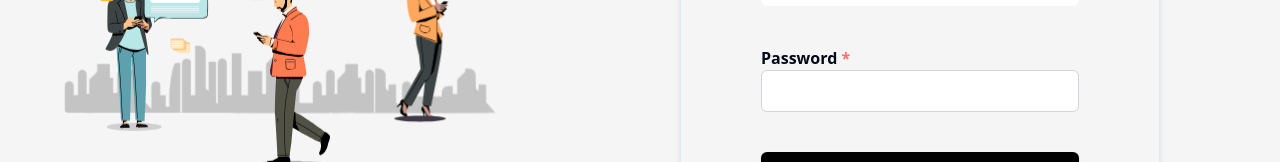
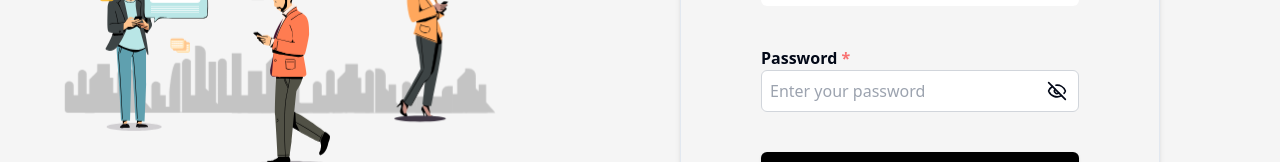
Before and after one commit to obuastella/Reviewblog, a React (Vite) app in the folder frontend/: page /register in a window 1280 px wide. Shown: the part 439-601 px from the top of the page. Built offline with nearby package versions, Linux system fonts and the light colour scheme.

Commit message:
complete auth integration

```diff
--- /dev/null
+++ b/frontend/src/components/PasswordInput.tsx
@@ -0,0 +1,38 @@
+import { useState } from "react";
+import { Eye, EyeOff } from "lucide-react";
+
+interface PasswordInputProps {
+  value: any;
+  onChange: (e: React.ChangeEvent<HTMLInputElement>) => void;
+  placeholder?: string;
+}
+
+const PasswordInput: React.FC<PasswordInputProps> = ({
+  value,
+  onChange,
+  placeholder = "Enter your password",
+}) => {
+  const [showPassword, setShowPassword] = useState(false);
+
+  return (
+    <div className="relative w-full">
+      <input
+        type={showPassword ? "text" : "password"}
+        value={value}
+        onChange={onChange}
+        className="ps-2 w-full rounded-md py-2 pr-10 border border-gray-300"
+        placeholder={placeholder}
+        required
+      />
+      <button
+        type="button"
+        className="absolute right-3 top-1/2 transform -translate-y-1/2"
+        onClick={() => setShowPassword(!showPassword)}
+      >
+        {showPassword ? <Eye size={20} /> : <EyeOff size={20} />}
+      </button>
+    </div>
+  );
+};
+
+export default PasswordInput;
--- a/frontend/src/components/app-sidebar.tsx
+++ b/frontend/src/components/app-sidebar.tsx
@@ -8,13 +8,13 @@ import {
   SidebarMenuButton,
   SidebarMenuItem,
 } from "@/components/ui/sidebar";
-// import { useAuthStore } from "@/store/authStore";
+import { useAuthStore } from "@/store/authStore";
 import { Compass, LogOut } from "lucide-react";
 import toast from "react-hot-toast";
 import { Link, useNavigate } from "react-router-dom";
 
 export function AppSidebar() {
-  // const { logout }: any = useAuthStore();
+  const { logout }: any = useAuthStore();
   const navigate = useNavigate();
   const projects = [
     {
@@ -39,7 +39,7 @@ export function AppSidebar() {
     // },
   ];
   const handleLogout = () => {
-    // logout();
+    logout();
     toast.success("Logged out successfully!");
     navigate("/");
   };
--- a/frontend/src/pages/Auth/LoginForm.tsx
+++ b/frontend/src/pages/Auth/LoginForm.tsx
@@ -1,6 +1,7 @@
-//@ts-nocheck
+import PasswordInput from "@/components/PasswordInput";
 import { Button } from "@/components/ui/button";
 import { useAuthStore } from "@/store/authStore";
+import { Loader } from "lucide-react";
 import { useState } from "react";
 import toast from "react-hot-toast";
 import { Link, useNavigate } from "react-router-dom";
@@ -8,20 +9,17 @@ import { Link, useNavigate } from "react-router-dom";
 export default function LoginForm() {
   const [email, setEmail] = useState<string>();
   const [password, setPassword] = useState<string>();
-  const [isLoading, setIsLoading] = useState<boolean>(false);
-  // const { login, isLoading, error }: any = useAuthStore();
+  const { login, isLoading, error }: any = useAuthStore();
   const navigate = useNavigate();
 
   const handleSubmit = async (e: React.FormEvent<HTMLFormElement>) => {
     e.preventDefault();
-    setIsLoading(true);
     try {
-      // await login(email, password);
+      await login(email, password);
       toast.success("Logged in successfully!");
       navigate("/discover");
-      // setIsLoading(false);
     } catch (e: any) {
-      console.log(e);
+      console.log(error);
       toast.error(e?.response?.data?.message);
     }
   };
@@ -48,10 +46,9 @@ export default function LoginForm() {
               Password <span className="text-red-400">*</span>
             </label>
             <br />
-            <input
+            <PasswordInput
+              value={password}
               onChange={(e) => setPassword(e.target.value)}
-              className="ps-2 w-[100%] rounded-md py-2"
-              type="password"
             />
           </div>
         </div>
@@ -59,7 +56,11 @@ export default function LoginForm() {
           disabled={isLoading}
           className="p-5 mt-10 w-full bg-black hover:bg-primary"
         >
-          {isLoading ? "Loading..." : "Sign Up"}
+          {isLoading ? (
+            <Loader className="animate-spin mx-auto" size={24} />
+          ) : (
+            "Sign Up"
+          )}
         </Button>
         <div className="text-sm mt-4 px-2 flex justify-between items-center">
           <div className="flex justify-start items-center">
--- a/frontend/src/pages/Auth/SignUpForm.tsx
+++ b/frontend/src/pages/Auth/SignUpForm.tsx
@@ -5,14 +5,14 @@ import { validatePassword } from "./ValidatePassword";
 import { Loader } from "lucide-react";
 import { useAuthStore } from "@/store/authStore";
 import toast from "react-hot-toast";
+import PasswordInput from "@/components/PasswordInput";
 export default function SignUpForm() {
   const navigate = useNavigate();
   const [fullName, setFullName] = useState<string>();
   const [email, setEmail] = useState<string>();
   const [password, setPassword] = useState<string>();
   const [passwordError, setPasswordError] = useState<string>("");
-  // const [isLoading, setIsLoading] = useState<boolean>(false);
-  const { signup, isLoading }: any = useAuthStore();
+  const { signup, isLoading, error }: any = useAuthStore();
   const handlePasswordChange = (e: React.ChangeEvent<HTMLInputElement>) => {
     const newPassword = e.target.value;
     setPassword(newPassword);
@@ -22,17 +22,13 @@ export default function SignUpForm() {
 
   const handleSubmit = async (e: React.FormEvent<HTMLFormElement>) => {
     e.preventDefault();
-    // setIsLoading(true);
     try {
       await signup(email, password, fullName);
       toast.success("An email has been sent!");
       navigate("/verify");
-      // toast.success("User registered successfully!");
-      // navigate("/login");
-      // setIsLoading(false);
     } catch (e: any) {
       toast.error(e?.response?.data.message);
-      console.log(e);
+      console.log(error);
     }
   };
   return (
@@ -72,25 +68,12 @@ export default function SignUpForm() {
               Password <span className="text-red-400">*</span>
             </label>
             <br />
-            <input
-              id="password"
-              onChange={handlePasswordChange}
-              value={password}
-              className={`ps-2 w-[100%] rounded-md py-2 ${
-                passwordError
-                  ? "border-red-500 border"
-                  : "border-gray-300 border"
-              }`}
-              type="password"
-              required
-            />
+            <PasswordInput value={password} onChange={handlePasswordChange} />
             {passwordError && (
               <p className="text-red-500 text-sm mt-2">{passwordError}</p>
             )}
           </div>
         </div>
-        {/* {error && <p className="text-red-500">{error}</p>} */}
-
         <Button
           disabled={isLoading}
           className="p-5 mt-10 w-full bg-black hover:bg-primary"
```
